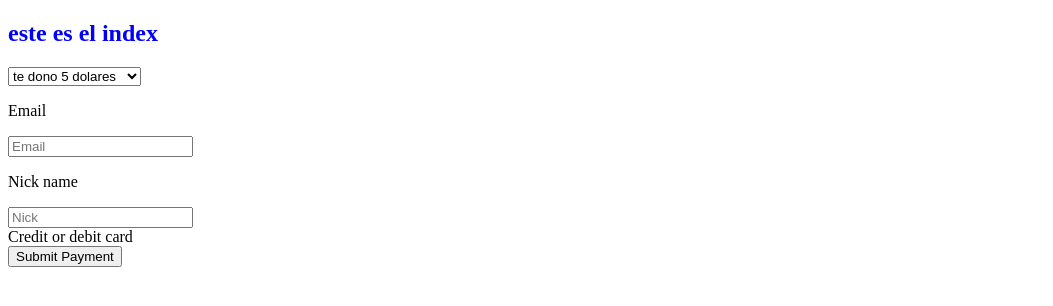
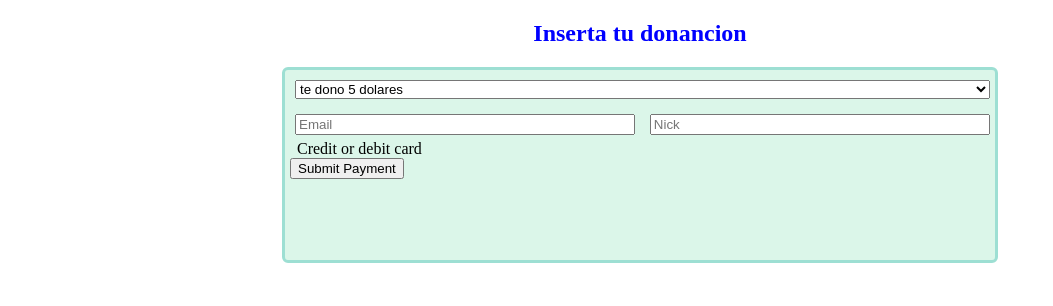
Before and after one commit to Erick-vital/django-donacion, a Django app: page / in a window 1280 px wide. Shown: the top 306 px of the page, without its empty margins (0-1053 px from the left). Run offline with Django 3.2, Linux system fonts and the light colour scheme; some libraries are stand-ins or nearby versions.

Commit message:
version 1.1

```diff
--- a/appPrueba/static/images/css/main.css
+++ b/appPrueba/static/images/css/main.css
@@ -31,4 +31,35 @@
 }
 
 .StripeElement--webkit-autofill {
-  background-color: #fefde5 !important;}
+  background-color: #fefde5 !important;
+}
+
+.container {
+  display: grid;
+  margin-left: auto;
+  margin-right: auto;
+  background-color: #dbf6e9;
+  border: 3px solid #9ddfd3;
+  border-radius: 6px;
+  padding: 5px;
+  min-height: 180px;
+  width: 700px;
+}
+
+.container2 {
+  display: grid;
+  grid-template-columns: 50% 50%;  /* numero de columnas y tamano de estas */
+  gap: 0.3em; /* el 'gap' es como un margen para los elementos */
+}
+
+.elemento {
+  margin: 5px;
+}
+
+.elemento1 {
+  grid-column: 1/3;
+}
+
+h2 {
+  text-align: center;
+}
--- a/appPrueba/templates/index.html
+++ b/appPrueba/templates/index.html
@@ -13,22 +13,24 @@
 </head>
 
 <!--cuerpo -->
-<h2 class="h2">este es el index</h2>
+<h2 class="h2">Inserta tu donancion</h2>
+
+<div class="container">
   <form action="{% url 'cargo' %}" method="post" id="payment-form">
       {% csrf_token %}
 
-    <select required name="monto" id="monto">
+      <div class="container2">
+        <select required name="monto" id="monto" class="elemento elemento1">
           <option value="5">te dono 5 dolares</option>
           <option value="10">te dono 10 dolares</option>
           <option value="25">te dono 25 dolares</option>
         </select>
-    <p>Email</p>
-    <input required type="text" name="email" placeholder="Email">
-    <p>Nick name</p>
-    <input required type="text" name="nick-name" placeholder="Nick">
+        <input required type="text" name="email" placeholder="Email" class="elemento">
+        <input required type="text" name="nick-name" placeholder="Nick" class="elemento">
+      </div>
 
     <div class="form-row">
-    <label for="card-element">
+      <label for="card-element" style="margin: 7px;">
         Credit or debit card
       </label>
       <div id="card-element">
@@ -41,6 +43,7 @@
 
     <button>Submit Payment</button>
   </form>
+</div>
 
 <script src="{% static 'images/js/main.js' %}"></script>
 {% endblock content %}
```
Lines whose indentation alone changed are shown as unchanged.
